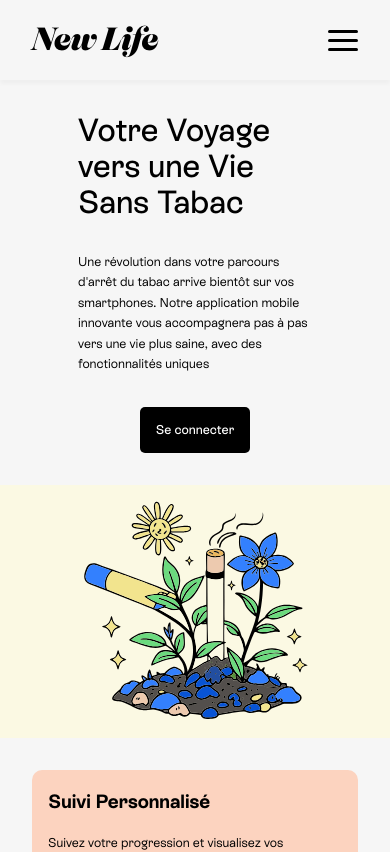
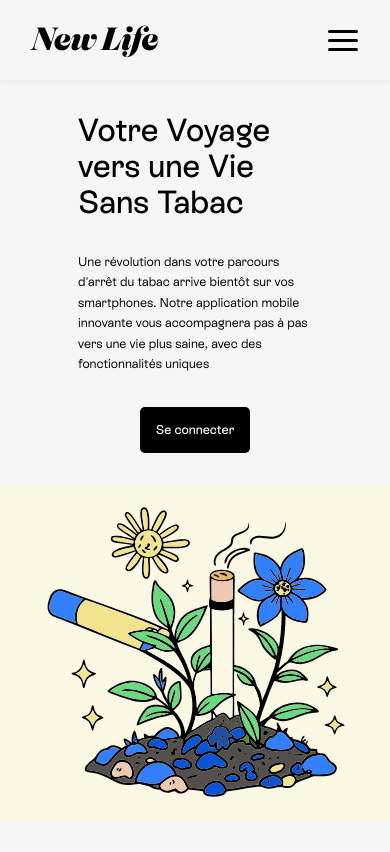
Before and after one commit to Lucacist/new-life-next, a Next.js app: page / in a window 390 px wide. Shown: the top 852 px of the page. Built offline with nearby package versions, Linux system fonts and the light colour scheme; no server answers.

Commit message:
petit changement taill img css

```diff
--- a/app/globals.css
+++ b/app/globals.css
@@ -244,7 +244,7 @@ li {
 
 .home-page-image {
   display: flex;
-  height: calc(100vh - 120px);
+  height: calc(100vh - 100px);
   background-color: #fbf9e3;
   align-items: center;
 }
@@ -616,17 +616,17 @@ button[role="tab"]:hover {
 
 @media (max-width: 1800px) {
   .home-page-image {
-    height: calc(100vh - 120px);
+    height: calc(100vh - 100px);
   }
 
   .home-page-image img {
-    height: 60vh;
+    height: 70vh;
   }
 }
 
 @media (max-width: 1600px) {
   .home-page-image img {
-    height: 50vh;
+    height: 65vh;
   }
 }
 
@@ -670,10 +670,10 @@ button[role="tab"]:hover {
     font-size: 3rem;
   }
   .home-page-image img {
-    height: 30vh;
+    height: 40vh;
   }
   .home-page-image {
-    height: 30vh;
+    height: 40vh;
   }
 }
 
```
